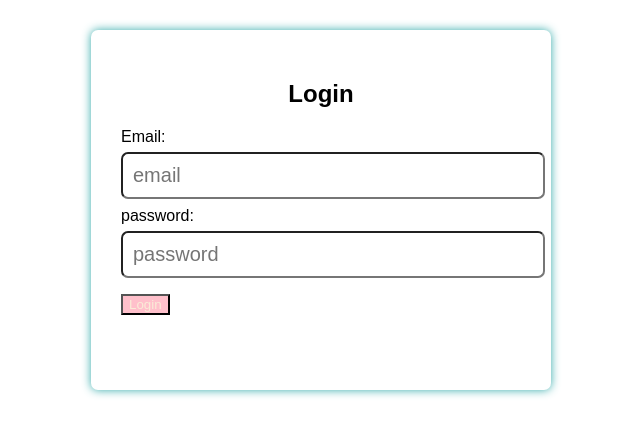
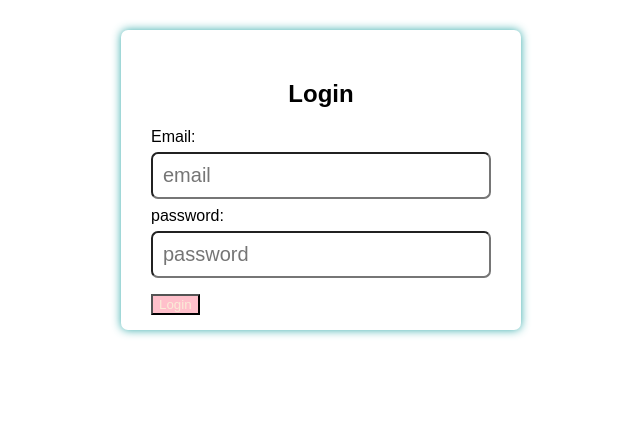
Before and after one commit to cartency/bairuden, a plain HTML site: page login1.html in a window 1280 px wide. Shown: the whole page, without its empty margins (319-959 px from the left). Drawn offline with Linux system fonts and the light colour scheme.

Commit message:
formatting fix

```diff
--- a/login1.html
+++ b/login1.html
@@ -6,9 +6,10 @@
     <meta name="viewport" content="width=device-width, initial-scale=1.0">
     <title>Login page</title>
     <style>
-        *{
-            box-sizing:bordr-box;
+        * {
+            box-sizing: border-box;
         }
+
         body {
             background-color: white;
             font-family: Arial;
```
